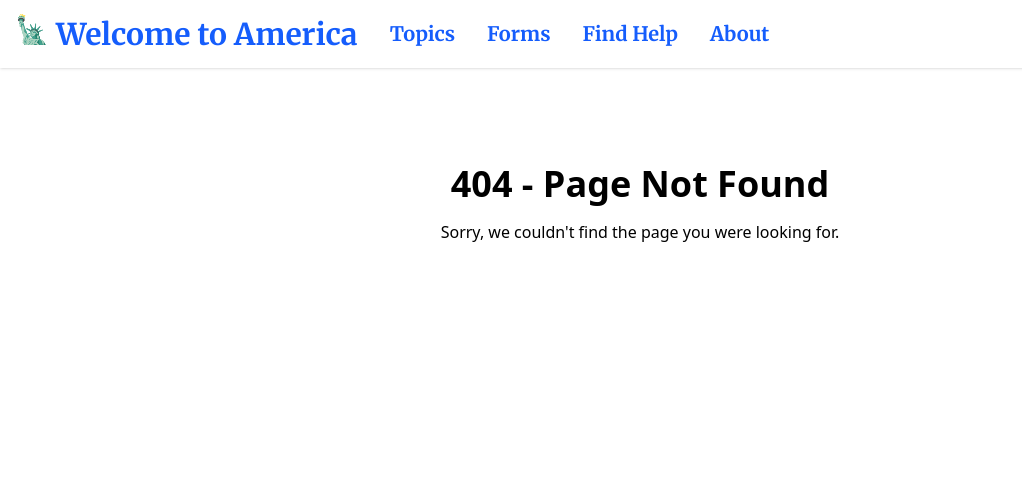
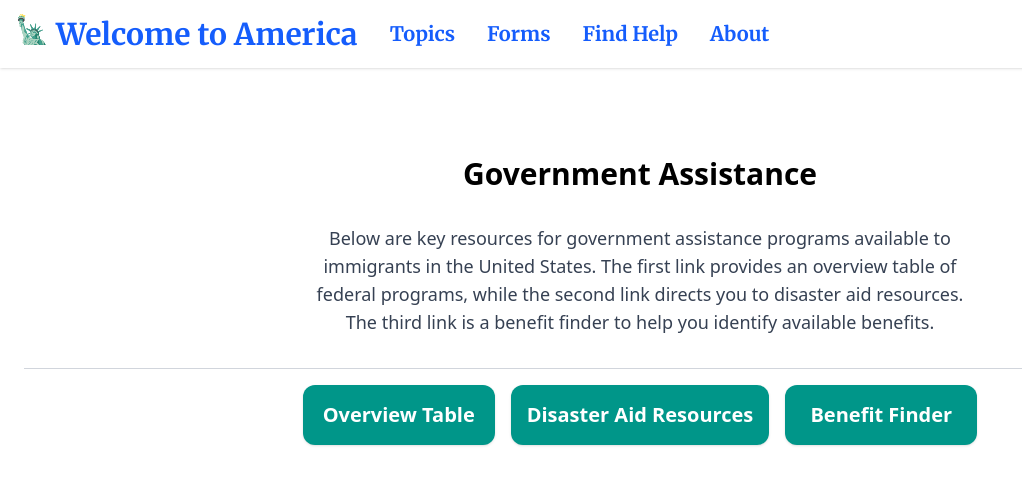
Before and after one commit to juanms23/welcome-to-america, a React (Vite) app in the folder client/: page /government-assistance in a window 1280 px wide. Before the commit this address had no page. Shown: the top 484 px of the page, without its empty margins (0-1022 px from the left). Built offline with nearby package versions, Linux system fonts and the light colour scheme.

Commit message:
Added Driver's License, Employment, and Government Assistance pages

```diff
--- a/client/src/index.css
+++ b/client/src/index.css
@@ -1,8 +1,91 @@
-@import 'tailwindcss';
+@import "tailwindcss";
 
 .font-sans {
-  font-family: 'Inter', ui-sans-serif, system-ui, -apple-system, BlinkMacSystemFont, 'Segoe UI', Roboto, 'Helvetica Neue', Arial, 'Noto Sans', sans-serif;
+  font-family: "Inter", ui-sans-serif, system-ui, -apple-system,
+    BlinkMacSystemFont, "Segoe UI", Roboto, "Helvetica Neue", Arial, "Noto Sans",
+    sans-serif;
 }
 .font-serif {
-  font-family: 'Merriweather', ui-serif, Georgia, Cambria, "Times New Roman", Times, serif;
+  font-family: "Merriweather", ui-serif, Georgia, Cambria, "Times New Roman",
+    Times, serif;
 }
+
+:root {
+  /* Define your custom color palette using light-dark() function */
+  /* This automatically switches between light and dark values */
+
+  /* Text Colors */
+  --color-text-50: light-dark(#ecf0f8, #f1f3f1);
+  --color-text-100: light-dark(#dae1f1, #e3e8e3);
+  --color-text-200: light-dark(#b4c2e4, #c7d1c7);
+  --color-text-300: light-dark(#8fa4d6, #acb9ac);
+  --color-text-400: light-dark(#6986c9, #90a290);
+  --color-text-500: light-dark(#4468bb, #748b74);
+  --color-text-600: light-dark(#365396, #5d6f5d);
+  --color-text-700: light-dark(#293e70, #465346);
+  --color-text-800: light-dark(#1b294b, #2e382e);
+  --color-text-900: light-dark(#0e1525, #171c17);
+  --color-text-950: light-dark(#070a13, #0c0e0c);
+
+  /* Background Colors */
+  --color-background-50: light-dark(#f1f3f1, #ecf0f8);
+  --color-background-100: light-dark(#e3e8e3, #dae1f1);
+  --color-background-200: light-dark(#c7d1c7, #b5c3e3);
+  --color-background-300: light-dark(#acb9ac, #8fa4d6);
+  --color-background-400: light-dark(#90a290, #6a86c8);
+  --color-background-500: light-dark(#748b74, #4568ba);
+  --color-background-600: light-dark(#5d6f5d, #375395);
+  --color-background-700: light-dark(#465346, #293e70);
+  --color-background-800: light-dark(#2e382e, #1c2a4a);
+  --color-background-900: light-dark(#171c17, #0e1525);
+  --color-background-950: light-dark(#0c0e0c, #070a13);
+
+  /* Primary Colors */
+  --color-primary-50: light-dark(#edf8f5, #eff5f3);
+  --color-primary-100: light-dark(#daf1eb, #dfece6);
+  --color-primary-200: light-dark(#b6e2d8, #bfd9ce);
+  --color-primary-300: light-dark(#91d4c4, #9fc6b5);
+  --color-primary-400: light-dark(#6cc6b1, #80b39c);
+  --color-primary-500: light-dark(#47b89d, #609f84);
+  --color-primary-600: light-dark(#39937e, #4d8069);
+  --color-primary-700: light-dark(#2b6e5e, #39604f);
+  --color-primary-800: light-dark(#1d493f, #264035);
+  --color-primary-900: light-dark(#0e251f, #13201a);
+  --color-primary-950: light-dark(#071210, #0a100d);
+
+  /* Secondary Colors */
+  --color-secondary-50: light-dark(#f0f2f5, #f0f2f5);
+  --color-secondary-100: light-dark(#e1e5ea, #e0e5eb);
+  --color-secondary-200: light-dark(#c2cad6, #c2cad6);
+  --color-secondary-300: light-dark(#a4b0c1, #a3b0c2);
+  --color-secondary-400: light-dark(#8696ac, #8596ad);
+  --color-secondary-500: light-dark(#677b98, #667b99);
+  --color-secondary-600: light-dark(#536379, #52637a);
+  --color-secondary-700: light-dark(#3e4a5b, #3d4a5c);
+  --color-secondary-800: light-dark(#29313d, #29313d);
+  --color-secondary-900: light-dark(#15191e, #14191f);
+  --color-secondary-950: light-dark(#0a0c0f, #0a0c0f);
+
+  /* Accent Colors */
+  --color-accent-50: light-dark(#eff5f3, #edf7f7);
+  --color-accent-100: light-dark(#dfece6, #dcefee);
+  --color-accent-200: light-dark(#bfd9cd, #b8e0de);
+  --color-accent-300: light-dark(#9fc6b4, #95d0cd);
+  --color-accent-400: light-dark(#80b39c, #71c1bd);
+  --color-accent-500: light-dark(#609f83, #4eb1ac);
+  --color-accent-600: light-dark(#4d8069, #3e8e8a);
+  --color-accent-700: light-dark(#39604e, #2f6a67);
+  --color-accent-800: light-dark(#264034, #1f4745);
+  --color-accent-900: light-dark(#13201a, #102322);
+  --color-accent-950: light-dark(#0a100d, #081211);
+
+  /* Semantic color aliases for easier usage */
+  --color-text: var(--color-text-800);
+  --color-text-muted: var(--color-text-600);
+  --color-text-subtle: var(--color-text-500);
+  --color-bg: var(--color-background-50);
+  --color-bg-subtle: var(--color-background-100);
+  --color-bg-muted: var(--color-background-200);
+  --color-border: var(--color-background-300);
+  --color-border-subtle: var(--color-background-200);
+}
--- a/client/src/main.jsx
+++ b/client/src/main.jsx
@@ -16,6 +16,9 @@ import Healthcare from "./pages/Healthcare.jsx";
 import ReproductiveHealth from "./pages/ReproductiveHealth.jsx";
 import GreenCards from "./pages/GreenCards.jsx";
 import LegalSupport from "./pages/LegalSupport.jsx";
+import DriversLicenses from "./pages/DriversLicenses.jsx";
+import GovernmentAssistance from "./pages/GovernmentAssistance.jsx";
+import Employment from "./pages/Employment.jsx";
 import { BrowserRouter, Routes, Route } from "react-router-dom";
 
 createRoot(document.getElementById("root")).render(
@@ -30,6 +33,9 @@ createRoot(document.getElementById("root")).render(
           <Route path="registration" element={<Registration />} />
           <Route path="green-cards" element={<GreenCards />} />
           <Route path="legal-support" element={<LegalSupport />} />
+          <Route path="drivers-licenses" element={<DriversLicenses />} />
+          <Route path="government-assistance" element={<GovernmentAssistance />} />
+          <Route path="employment" element={<Employment />} />
           <Route path="undocumented" element={<Undocumented />} />
           <Route path="k-12" element={<K12 />} />
           <Route path="about" element={<About />} />
--- /dev/null
+++ b/client/src/pages/DriversLicenses.jsx
@@ -0,0 +1,45 @@
+import LinkButton from "../components/LinkButton";
+
+function DriversLicenses() {
+  const resources = [
+    {
+      buttons: [
+        {
+          label: "Guide & Overview",
+          to: "https://www.nilc.org/work/drivers-licenses/",
+        },
+        {
+          label: "Your State's Website",
+          to: "https://www.usa.gov/state-motor-vehicle-services",
+        },
+      ],
+    },
+  ];
+
+  return (
+    <div className="min-h-screen p-6">
+      <h1 className="text-3xl text-center font-bold mb-8">Driver's License</h1>
+      <p className="max-w-2xl mx-auto mb-8 text-center text-lg text-gray-700">
+        Below are key resources for obtaining a driver's license as a immigrant
+        living in the United States. The first link provides a comprehensive
+        guide and overview of the process, while the second link directs you to
+        your state's official website for specific requirements and procedures.
+      </p>
+      {resources.map((form, index) => (
+        <div key={index} className="mb-10">
+          <h2 className="text-xl text-center font-semibold">{form.title}</h2>
+          <hr className="my-4 border-gray-300" />
+          <div className="flex flex-wrap justify-center gap-4">
+            {form.buttons.map((btn, idx) => (
+              <LinkButton key={idx} to={btn.to} className="bg-gray-400">
+                {btn.label}
+              </LinkButton>
+            ))}
+          </div>
+        </div>
+      ))}
+    </div>
+  );
+}
+
+export default DriversLicenses;
--- /dev/null
+++ b/client/src/pages/Employment.jsx
@@ -0,0 +1,49 @@
+import LinkButton from "../components/LinkButton";
+
+function Employment() {
+  const resources = [
+    {
+      buttons: [
+        {
+          label: "Working in the US",
+          to: "https://www.nilc.org/work/drivers-licenses/",
+        },
+        {
+          label: "Finding a Job",
+          to: "https://www.usa.gov/state-motor-vehicle-services",
+        },
+        {
+          label: "Employment Rights",
+          to: "https://www.nilc.org/issues/workers-rights/",
+        },
+      ],
+    },
+  ];
+
+  return (
+    <div className="min-h-screen p-6">
+      <h1 className="text-3xl text-center font-bold mb-8">Employment</h1>
+      <p className="max-w-2xl mx-auto mb-8 text-center text-lg text-gray-700">
+        Below are key resources for employment-related topics for immigrants in
+        the United States. The first link provides an overview of working in the
+        US, while the second link helps you find job opportunities. The third
+        link outlines your employment rights.
+      </p>
+      {resources.map((form, index) => (
+        <div key={index} className="mb-10">
+          <h2 className="text-xl text-center font-semibold">{form.title}</h2>
+          <hr className="my-4 border-gray-300" />
+          <div className="flex flex-wrap justify-center gap-4">
+            {form.buttons.map((btn, idx) => (
+              <LinkButton key={idx} to={btn.to} className="bg-gray-400">
+                {btn.label}
+              </LinkButton>
+            ))}
+          </div>
+        </div>
+      ))}
+    </div>
+  );
+}
+
+export default Employment;
--- /dev/null
+++ b/client/src/pages/GovernmentAssistance.jsx
@@ -0,0 +1,52 @@
+import LinkButton from "../components/LinkButton";
+
+function GovernmentAssistance() {
+  const resources = [
+    {
+      buttons: [
+        {
+          label: "Overview Table",
+          to: "https://www.nilc.org/wp-content/uploads/2024/04/tbl1_ovrvw-fed-pgms-rev-2024-04-1.pdf",
+        },
+        {
+          label: "Disaster Aid Resources",
+          to: "https://www.disasterassistance.gov/help/contact-us",
+        },
+        {
+          label: "Benefit Finder",
+          to: "https://www.benefits.gov/benefit-finder/",
+        },
+      ],
+    },
+  ];
+
+  return (
+    <div className="min-h-screen p-6">
+      <h1 className="text-3xl text-center font-bold mb-8">
+        Government Assistance
+      </h1>
+      <p className="max-w-2xl mx-auto mb-8 text-center text-lg text-gray-700">
+        Below are key resources for government assistance programs available to
+        immigrants in the United States. The first link provides an overview
+        table of federal programs, while the second link directs you to disaster
+        aid resources. The third link is a benefit finder to help you identify
+        available benefits.
+      </p>
+      {resources.map((form, index) => (
+        <div key={index} className="mb-10">
+          <h2 className="text-xl text-center font-semibold">{form.title}</h2>
+          <hr className="my-4 border-gray-300" />
+          <div className="flex flex-wrap justify-center gap-4">
+            {form.buttons.map((btn, idx) => (
+              <LinkButton key={idx} to={btn.to} className="bg-gray-400">
+                {btn.label}
+              </LinkButton>
+            ))}
+          </div>
+        </div>
+      ))}
+    </div>
+  );
+}
+
+export default GovernmentAssistance;
```
